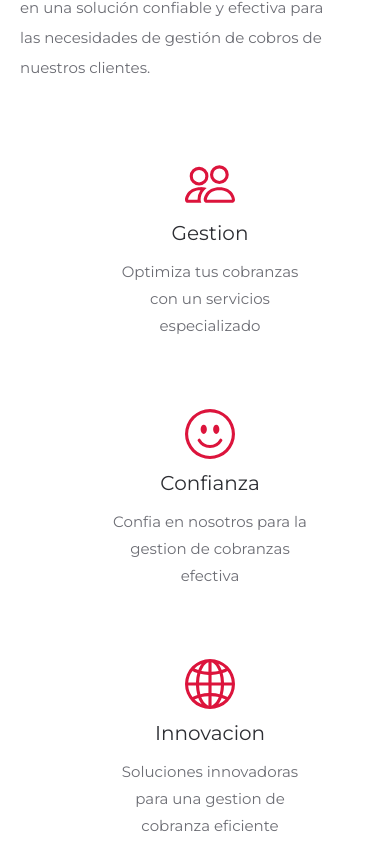
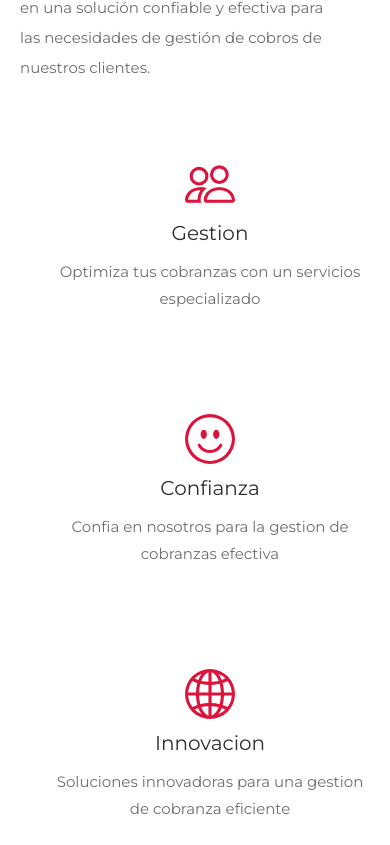
Before and after one commit to Molli1992/napex, a React (Create React App) app: page /quienes-somos in a window 390 px wide. Shown: the part 1479-2324 px from the top of the page. Built offline with nearby package versions, Linux system fonts and the light colour scheme; a web font is replaced by a local one.

Commit message:
card nosotrs

```diff
--- a/src/componentes/nosotros/nosotros.css
+++ b/src/componentes/nosotros/nosotros.css
@@ -200,14 +200,15 @@
 
 
     .conatiner-nosotros-3 {
-        display: block;
+       display: grid;
+       grid-template-columns: 1fr;
+       align-items: center;
+       justify-content: center;
     }
 
 
     .card-nosotros {
-        left: 50%;
-        transform: translateX(-50%);
-        width: 250px;
+        width: 100%;
     }
 
 }
```
